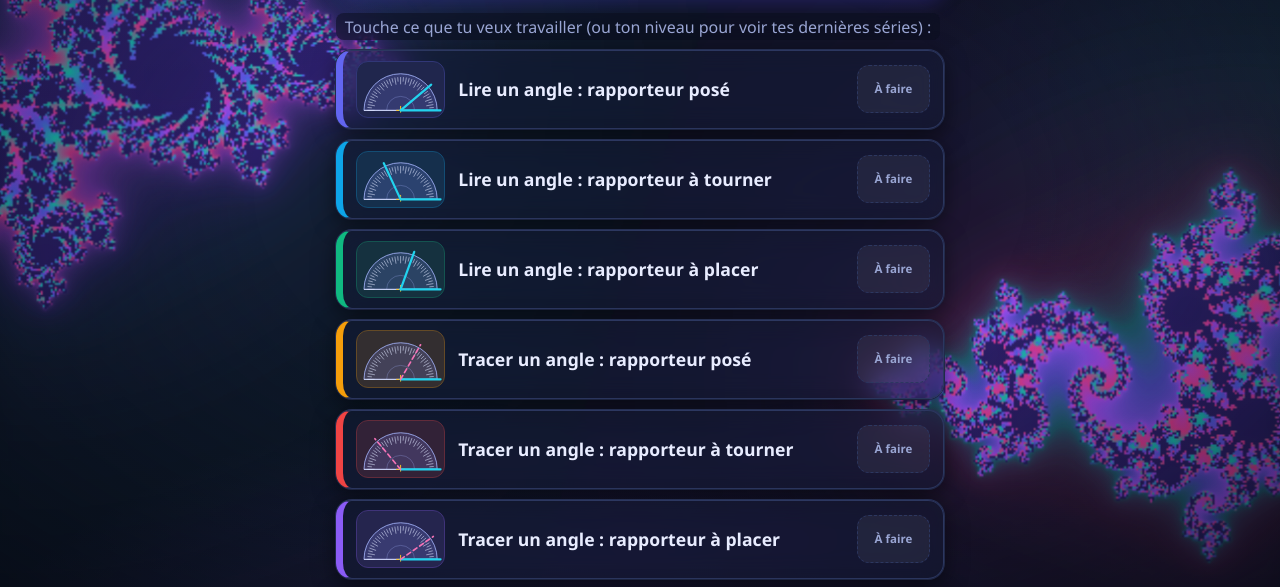
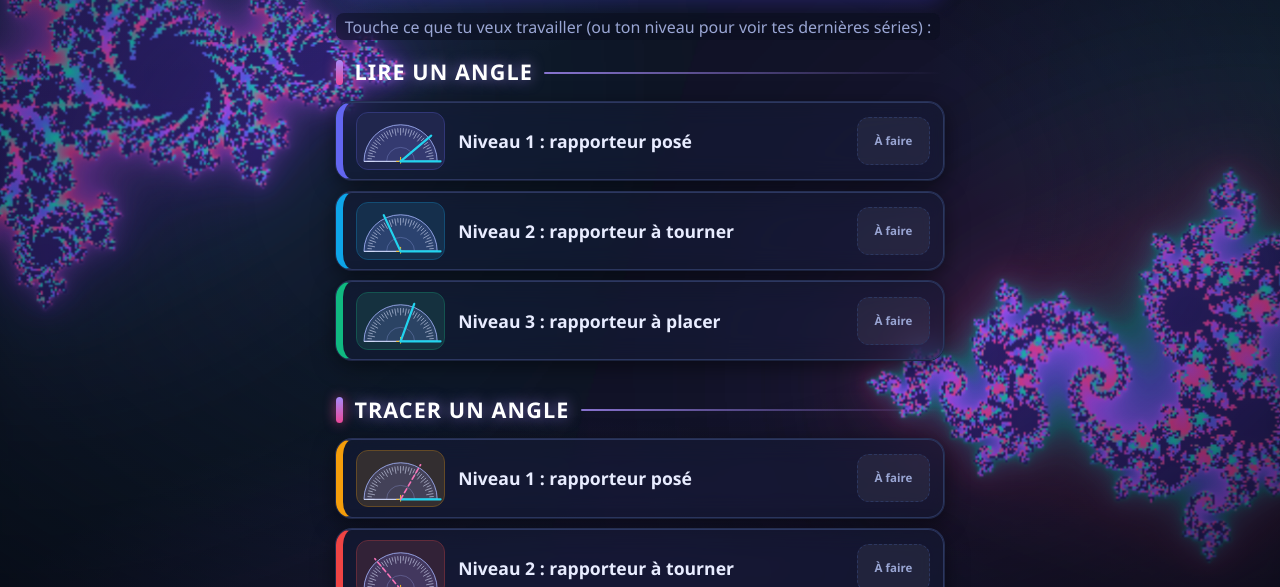
Before and after one commit to mathcluses/mathcluses.github.io, a plain HTML site: page 6eme/questions-flash/6qf-angles/index.html in a window 1280 px wide. Shown: the part 166-753 px from the top of the page. Drawn offline with Linux system fonts and the light colour scheme.

Commit message:
Questions flash 6e : parties d'Angles rangées en catégories (Lire, Tracer, Tests)
- Moteur : catégories de parties (groupe), texte de bouton court (affiche), test placé où l'on veut
- Angles : test « tout le chapitre » de 20 questions, avec « Nature d'un angle » dans Tests

Co-Authored-By: Claude Opus 5.5 <noreply@anthropic.com>

```diff
--- a/6eme/questions-flash/6qf-angles/index.html
+++ b/6eme/questions-flash/6qf-angles/index.html
@@ -83,7 +83,7 @@
     titre: "Angles",
     image: RP.icone(50),
     nbQuestions: 10,
-    nbTest: 12,
+    nbTest: 20,                                       // le test « tout le chapitre » : une série longue
     // Titre à débloquer : les 6 parties au rapporteur en « Maîtrisé » (moyenne des 3 dernières séries)
     titres: [{
       nom: "Permis rapporteur",
@@ -95,14 +95,17 @@
       bravo: "Tu sais lire et tracer un angle au rapporteur.",
       tampon: "Validé"
     }],
+    // 3 catégories : Lire (3 niveaux), Tracer (3 niveaux), Tests (tout le chapitre, nature d'un angle).
+    // nom = clé de la progression et du Permis : ne pas le changer ; affiche = texte (plus court) du bouton.
     sections: [
-      { nom: "Lire un angle : rapporteur posé",    image: RP.icone(40),        types: typesLire1 },
-      { nom: "Lire un angle : rapporteur à tourner", image: RP.icone(115),     types: [atelier("lire",2)] },
-      { nom: "Lire un angle : rapporteur à placer",  image: RP.icone(70),      types: [atelier("lire",3)] },
-      { nom: "Tracer un angle : rapporteur posé",    image: RP.icone(60,true), types: [atelier("tracer",1)] },
-      { nom: "Tracer un angle : rapporteur à tourner", image: RP.icone(130,true), types: [atelier("tracer",2)] },
-      { nom: "Tracer un angle : rapporteur à placer",  image: RP.icone(35,true),  types: [atelier("tracer",3)] },
-      { nom: "Nature d’un angle", image: RP.figureAngle(120,10), nb: 15, types: typesNature }
+      { groupe: "Lire un angle", nom: "Lire un angle : rapporteur posé", affiche: "Niveau 1 : rapporteur posé", image: RP.icone(40), types: typesLire1 },
+      { groupe: "Lire un angle", nom: "Lire un angle : rapporteur à tourner", affiche: "Niveau 2 : rapporteur à tourner", image: RP.icone(115), types: [atelier("lire",2)] },
+      { groupe: "Lire un angle", nom: "Lire un angle : rapporteur à placer", affiche: "Niveau 3 : rapporteur à placer", image: RP.icone(70), types: [atelier("lire",3)] },
+      { groupe: "Tracer un angle", nom: "Tracer un angle : rapporteur posé", affiche: "Niveau 1 : rapporteur posé", image: RP.icone(60,true), types: [atelier("tracer",1)] },
+      { groupe: "Tracer un angle", nom: "Tracer un angle : rapporteur à tourner", affiche: "Niveau 2 : rapporteur à tourner", image: RP.icone(130,true), types: [atelier("tracer",2)] },
+      { groupe: "Tracer un angle", nom: "Tracer un angle : rapporteur à placer", affiche: "Niveau 3 : rapporteur à placer", image: RP.icone(35,true), types: [atelier("tracer",3)] },
+      { groupe: "Tests", test: true, nom: "Test : tout le chapitre" },
+      { groupe: "Tests", nom: "Nature d’un angle", image: RP.figureAngle(120,10), nb: 15, types: typesNature }
     ]
   });
 })();
--- a/6eme/questions-flash/commun/flash.css
+++ b/6eme/questions-flash/commun/flash.css
@@ -69,8 +69,15 @@ button:disabled{opacity:.4;cursor:not-allowed}
   border:1px solid var(--line);border-left:7px solid var(--c);border-radius:16px;box-shadow:var(--ombre);transition:transform .15s,box-shadow .15s}
 .partie:hover{transform:translateY(-2px);box-shadow:0 10px 26px rgba(0,0,0,.6),0 0 0 1px var(--c);border-color:var(--line);border-left-color:var(--c)}
 .partie:active{transform:scale(.98)}
-.partie:nth-child(8n+2){--c:#0ea5e9}.partie:nth-child(8n+3){--c:#10b981}.partie:nth-child(8n+4){--c:#f59e0b}
-.partie:nth-child(8n+5){--c:#ef4444}.partie:nth-child(8n+6){--c:#8b5cf6}.partie:nth-child(8n+7){--c:#ec4899}.partie:nth-child(8n+8){--c:#14b8a6}
+.partie:nth-of-type(8n+2){--c:#0ea5e9}.partie:nth-of-type(8n+3){--c:#10b981}.partie:nth-of-type(8n+4){--c:#f59e0b}
+.partie:nth-of-type(8n+5){--c:#ef4444}.partie:nth-of-type(8n+6){--c:#8b5cf6}.partie:nth-of-type(8n+7){--c:#ec4899}.partie:nth-of-type(8n+8){--c:#14b8a6}
+/* titre d'une catégorie de parties (ex. « Lire un angle ») */
+.groupe-parties{margin:1.4rem 0 .1rem;font-size:1.35rem;font-weight:900;letter-spacing:.05em;text-transform:uppercase;color:#fff;
+  display:flex;align-items:center;gap:.7rem;text-shadow:0 0 14px rgba(167,139,250,.7)}
+.groupe-parties::before{content:"";flex:none;width:.45rem;height:1.6rem;border-radius:4px;
+  background:linear-gradient(180deg,#a78bfa,#ec4899);box-shadow:0 0 12px rgba(236,72,153,.7)}
+.groupe-parties:first-child{margin-top:.4rem}
+.groupe-parties::after{content:"";flex:1;height:2px;border-radius:2px;background:linear-gradient(90deg,rgba(167,139,250,.8),transparent)}
 .partie .nom{flex:1;line-height:1.25}
 /* La consigne reste lisible même devant la fractale */
 #intro{display:inline-block;padding:.1rem .55rem;border-radius:8px;background:rgba(11,16,32,.55);-webkit-backdrop-filter:blur(6px);backdrop-filter:blur(6px)}
--- a/6eme/questions-flash/commun/flash.js
+++ b/6eme/questions-flash/commun/flash.js
@@ -26,7 +26,7 @@
   // un élève pourrait encore voir l'ancienne version. À chaque page, on relit ce fichier-ci SANS cache (petite requête) :
   // si sa VERSION est différente de celle qui tourne, on retélécharge les fichiers de la page et on la recharge, une fois.
   // ► À CHAQUE MISE EN LIGNE : changer VERSION (n'importe quelle valeur nouvelle, par exemple la date et une lettre).
-  var VERSION="2026-11-20c";
+  var VERSION="2026-11-20d";
   (function(){
     var moi=document.currentScript&&document.currentScript.src;
     if(!moi||!window.fetch||location.protocol==="file:")return;
@@ -341,6 +341,9 @@
 
   // def.sections : [{ nom, image, types:[…] }, …]  (ou def.types seul pour un chapitre sans parties)
   //   image : petite illustration HTML de la partie (figure h.disque(…) ou mini-calcul), affichée sur son bouton
+  //   groupe : catégorie (facultatif) : les parties qui se suivent avec le même groupe sont réunies sous ce titre
+  //   affiche : texte du bouton, s'il doit être plus court que nom (nom reste la clé de la progression : ne pas le changer)
+  //   { test:true, nom, groupe } (sans types) : place le test « tout le chapitre » à cet endroit (sinon il est à la fin)
   // def.imageTest : illustration du test (par défaut : celles des premières parties, en réduction)
   // def.image : illustration du chapitre (bandeau, et bouton « Autre partie » de l'écran de fin)
   // def.titres : titres à débloquer (voir TITRES plus bas), par exemple le « Permis rapporteur » du chapitre Angles  // def.nbQuestions : questions par partie (10 par défaut) ; def.nbTest : questions du test (20 par défaut)
@@ -355,9 +358,12 @@
     try{fondFractale()}catch(e){}                  // sans canvas : le fond nuit simple reste
 
     var ok=function(t){return t&&typeof t.gen==="function"};
+    var placeTest=null;
     var sections=(def.sections||[{nom:"Commencer",types:def.types||[]}]).map(function(s){
-      return {nom:s.nom,image:s.image,nb:s.nb,types:(s.types||[]).filter(ok).map(function(t){t.section=s.nom;return t})};
-    }).filter(function(s){return s.types.length});
+      if(s.test){placeTest=s;return s}
+      return {nom:s.nom,affiche:s.affiche,groupe:s.groupe,image:s.image,nb:s.nb,types:(s.types||[]).filter(ok).map(function(t){t.section=s.nom;return t})};
+    }).filter(function(s){return s.test||s.types.length});
+    var iTest=sections.indexOf(placeTest);if(iTest>=0)sections.splice(iTest,1);
 
     if(!sections.length){
       $("intro").textContent="Ce chapitre est en préparation : les questions arrivent bientôt.";
@@ -369,8 +375,11 @@
     // (un type répété dans une partie, pour régler sa fréquence, ne compte qu'une fois au test ;
     //  un type marqué horsTest ne sert qu'à sa partie, par exemple « angle aigu » imposé)
     var tous=[].concat.apply([],sections.map(function(s){return s.types})).filter(function(t,i,l){return l.indexOf(t)===i&&!t.horsTest});
-    if(sections.length>1)sections.push({nom:"Test : tout le chapitre",test:true,types:tous,
-      image:def.imageTest||'<span class="ill-test">'+sections.slice(0,4).map(function(s){return '<span>'+(s.image||"")+'</span>'}).join("")+'</span>'});
+    if(sections.length>1){
+      var test={nom:(placeTest&&placeTest.nom)||"Test : tout le chapitre",groupe:placeTest&&placeTest.groupe,test:true,types:tous,
+        image:def.imageTest||'<span class="ill-test">'+sections.slice(0,4).map(function(s){return '<span>'+(s.image||"")+'</span>'}).join("")+'</span>'};
+      if(iTest>=0)sections.splice(iTest,0,test);else sections.push(test);
+    }
 
     // Bouton d'une partie : illustration (pour reconnaître la partie sans lire) + nom + pastille de niveau.
     // La pastille donne la MOYENNE DES 3 DERNIÈRES SÉRIES faites sur cet appareil, en 4 couleurs (BILAN) :
@@ -403,8 +412,11 @@
       return {n:h.length,moy:moy,rang:i,couleur:BILAN[i][1],nom:BILAN[i][2]};
     }
     sections.forEach(function(s,i){
+      if(s.groupe&&(i===0||sections[i-1].groupe!==s.groupe)){   // titre de catégorie
+        var g=document.createElement("h3");g.className="groupe-parties";g.textContent=s.groupe;$("parties").appendChild(g);
+      }
       var b=document.createElement("button");b.type="button";b.className="partie"+(s.test?" test":"");
-      b.innerHTML=(s.image?'<span class="ill" aria-hidden="true">'+s.image+'</span>':'')+'<span class="nom">'+esc(s.nom)+'</span><span class="etat"></span>';
+      b.innerHTML=(s.image?'<span class="ill" aria-hidden="true">'+s.image+'</span>':'')+'<span class="nom">'+esc(s.affiche||s.nom)+'</span><span class="etat"></span>';
       // toucher le badge de niveau ouvre les dernières séries ; toucher le reste du bouton lance une série
       b.addEventListener("click",function(e){
         if(e.target.closest&&e.target.closest(".etat.fait")){montrerSeries(i);return}
@@ -438,7 +450,7 @@
       document.body.appendChild(c);
     }
     function majEtats(){
-      [].forEach.call($("parties").children,function(b,i){
+      [].forEach.call($("parties").querySelectorAll(".partie"),function(b,i){
         var x=bilan(sections[i]),c=b.querySelector(".etat");
         c.className="etat"+(x?" fait":"");
         c.style.background=x?x.couleur:"";
```
